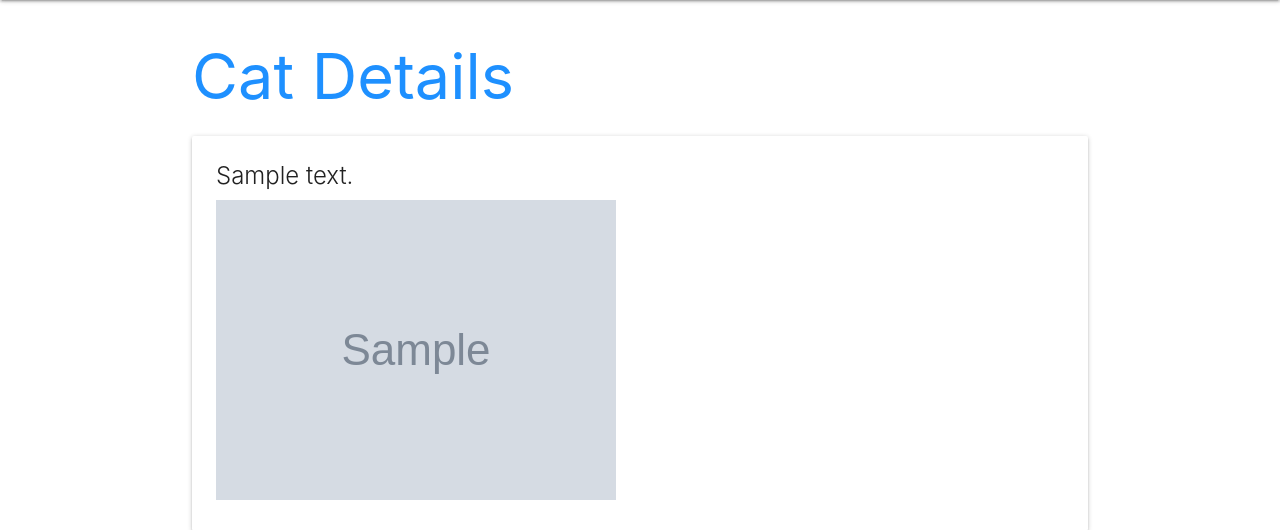
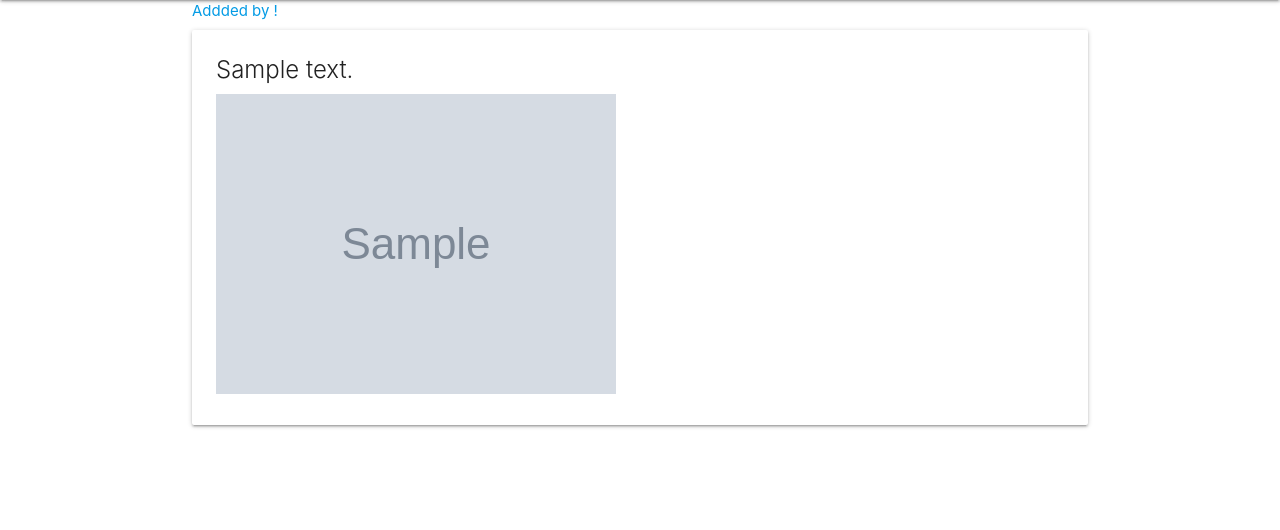
Before and after one commit to elizabethmessick/sadparentgifts, a Django app: page /gifts/1 in a window 1280 px wide. Shown: the part 64-594 px from the top of the page. Run offline with Django 3.2, Linux system fonts and the light colour scheme; tables that the repository leaves empty hold one stand-in row (values such as "Sample post"); grey boxes marked "Sample" are stand-in pictures.

Commit message:
add profile link to image detail and add image detail to image

```diff
--- a/main_app/templates/discover_gifts.html
+++ b/main_app/templates/discover_gifts.html
@@ -3,7 +3,8 @@
 
 <h1>Discover Other Sad Parent Gifts</h1>
 {% for gift in gifts %}
-<img src="{{gift.photo_url}}">
+<a href="{% url 'gifts_detail' gift.id %}"><img src="{{gift.photo_url}}"></a>
+
 {% empty %}
 <h3>There are no gifts! Parents don't exist! Woo hoo! No rules!</h3>
 {% endfor %}
--- a/main_app/templates/gifts/detail.html
+++ b/main_app/templates/gifts/detail.html
@@ -1,7 +1,8 @@
 {% extends 'base.html' %}
 {% block content %}
 
-<h1>Cat Details</h1>
+
+<a href="{% url 'profile' user.id %}">Addded by {{ user.username }}!</a>
 
 <div class="card">
     <div class="card-content">
```
